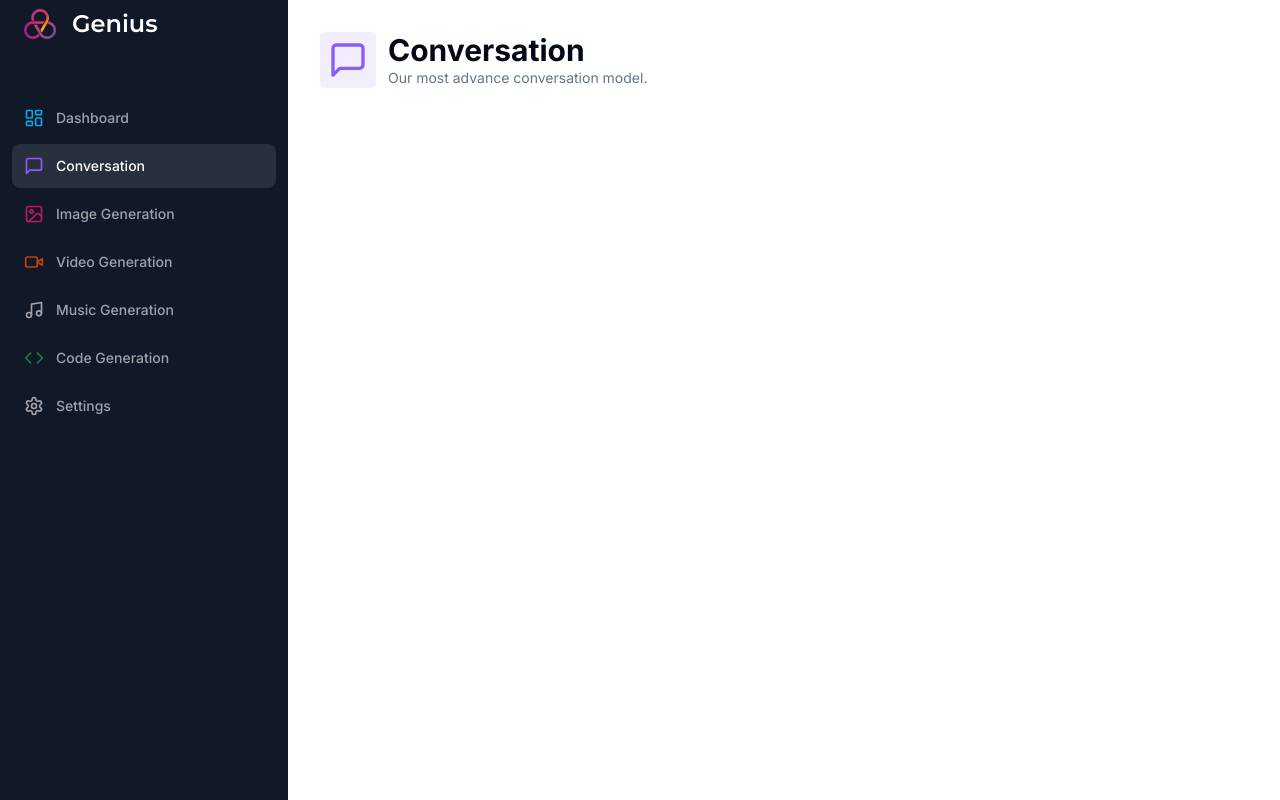
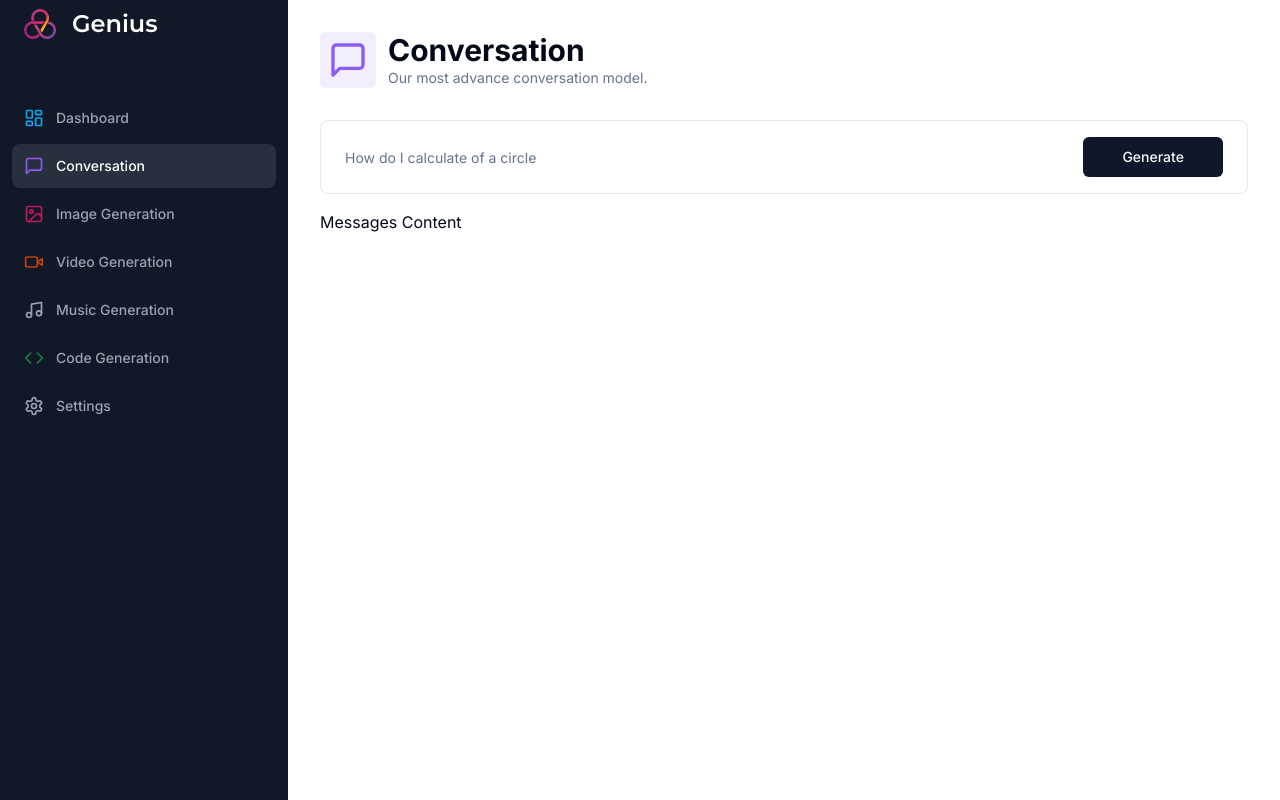
Before and after one commit to EkramH/genius-ai-sass, a Next.js app: page /conversation in a window 1280 px wide. Built offline with nearby package versions, Linux system fonts and the light colour scheme.

Commit message:
conversation page with form

```diff
--- /dev/null
+++ b/app/(dashboard)/(routes)/conversation/constants.ts
@@ -0,0 +1,7 @@
+import * as z from "zod";
+
+export const formSchema = z.object ({
+    prompt: z.string().min(1, {
+        message: "Prompt is required",
+    })
+})
--- a/app/(dashboard)/(routes)/conversation/page.tsx
+++ b/app/(dashboard)/(routes)/conversation/page.tsx
@@ -1,8 +1,32 @@
+"use client";
+
+import * as z from "zod";
 import { Heading } from "@/components/heading";
 import { MessageSquare } from "lucide-react";
+import { useForm } from "react-hook-form";
+import { formSchema } from "./constants";
+import { zodResolver } from "@hookform/resolvers/zod";
+import { Form, FormControl, FormField, FormItem } from "@/components/ui/form";
+import { Input } from "@/components/ui/input";
+import { Button } from "@/components/ui/button";
+import { useEffect, useState } from "react";
 
 
 const Conversation = () => {
+
+    const form = useForm<z.infer<typeof formSchema>>({
+        resolver: zodResolver(formSchema),
+        defaultValues: {
+            prompt: ""
+        }
+    });
+
+    const isLoading = form.formState.isSubmitting;
+
+    const onSubmit = async (valuse: z.infer<typeof formSchema>) => {
+        console.log(valuse);
+    };
+
     return (
         <div>
             <Heading
@@ -12,6 +36,33 @@
             iconColor="text-violet-500"
             bgColor="bg-violet-500/10"
             />
+            <div className="px-4 lg:px-8">
+                <div>
+                    <Form {...form}>
+                        <form onSubmit={form.handleSubmit(onSubmit)} className="rounded-lg border w-full p-4 px-3 md:px-6 focus-within:shadow-sm grid grid-cols-12 gap-2">
+                            <FormField
+                                name="prompt"
+                                render={({ field }) => (
+                                    <FormItem className="col-span-12 lg:col-span-10">
+                                        <FormControl className="m-0 p-0">
+                                            <Input
+                                            className="border-0 outline-none focus-visible:ring-0 focus-visible:ring-transparent"
+                                            disabled={isLoading}
+                                            placeholder="How do I calculate of a circle"
+                                            {...field}
+                                            />
+                                        </FormControl>
+                                </FormItem>)}/>
+                                <Button className="col-span-12 lg:col-span-2" disabled={isLoading}>
+                                    Generate
+                                </Button>
+                        </form>
+                    </Form>
+                </div>
+                <div className="space-y-4 mt-4">
+                    Messages Content
+                </div>
+            </div>
         </div>
     );
 };
--- /dev/null
+++ b/components/ui/form.tsx
@@ -0,0 +1,176 @@
+import * as React from "react"
+import * as LabelPrimitive from "@radix-ui/react-label"
+import { Slot } from "@radix-ui/react-slot"
+import {
+  Controller,
+  ControllerProps,
+  FieldPath,
+  FieldValues,
+  FormProvider,
+  useFormContext,
+} from "react-hook-form"
+
+import { cn } from "@/lib/utils"
+import { Label } from "@/components/ui/label"
+
+const Form = FormProvider
+
+type FormFieldContextValue<
+  TFieldValues extends FieldValues = FieldValues,
+  TName extends FieldPath<TFieldValues> = FieldPath<TFieldValues>
+> = {
+  name: TName
+}
+
+const FormFieldContext = React.createContext<FormFieldContextValue>(
+  {} as FormFieldContextValue
+)
+
+const FormField = <
+  TFieldValues extends FieldValues = FieldValues,
+  TName extends FieldPath<TFieldValues> = FieldPath<TFieldValues>
+>({
+  ...props
+}: ControllerProps<TFieldValues, TName>) => {
+  return (
+    <FormFieldContext.Provider value={{ name: props.name }}>
+      <Controller {...props} />
+    </FormFieldContext.Provider>
+  )
+}
+
+const useFormField = () => {
+  const fieldContext = React.useContext(FormFieldContext)
+  const itemContext = React.useContext(FormItemContext)
+  const { getFieldState, formState } = useFormContext()
+
+  const fieldState = getFieldState(fieldContext.name, formState)
+
+  if (!fieldContext) {
+    throw new Error("useFormField should be used within <FormField>")
+  }
+
+  const { id } = itemContext
+
+  return {
+    id,
+    name: fieldContext.name,
+    formItemId: `${id}-form-item`,
+    formDescriptionId: `${id}-form-item-description`,
+    formMessageId: `${id}-form-item-message`,
+    ...fieldState,
+  }
+}
+
+type FormItemContextValue = {
+  id: string
+}
+
+const FormItemContext = React.createContext<FormItemContextValue>(
+  {} as FormItemContextValue
+)
+
+const FormItem = React.forwardRef<
+  HTMLDivElement,
+  React.HTMLAttributes<HTMLDivElement>
+>(({ className, ...props }, ref) => {
+  const id = React.useId()
+
+  return (
+    <FormItemContext.Provider value={{ id }}>
+      <div ref={ref} className={cn("space-y-2", className)} {...props} />
+    </FormItemContext.Provider>
+  )
+})
+FormItem.displayName = "FormItem"
+
+const FormLabel = React.forwardRef<
+  React.ElementRef<typeof LabelPrimitive.Root>,
+  React.ComponentPropsWithoutRef<typeof LabelPrimitive.Root>
+>(({ className, ...props }, ref) => {
+  const { error, formItemId } = useFormField()
+
+  return (
+    <Label
+      ref={ref}
+      className={cn(error && "text-destructive", className)}
+      htmlFor={formItemId}
+      {...props}
+    />
+  )
+})
+FormLabel.displayName = "FormLabel"
+
+const FormControl = React.forwardRef<
+  React.ElementRef<typeof Slot>,
+  React.ComponentPropsWithoutRef<typeof Slot>
+>(({ ...props }, ref) => {
+  const { error, formItemId, formDescriptionId, formMessageId } = useFormField()
+
+  return (
+    <Slot
+      ref={ref}
+      id={formItemId}
+      aria-describedby={
+        !error
+          ? `${formDescriptionId}`
+          : `${formDescriptionId} ${formMessageId}`
+      }
+      aria-invalid={!!error}
+      {...props}
+    />
+  )
+})
+FormControl.displayName = "FormControl"
+
+const FormDescription = React.forwardRef<
+  HTMLParagraphElement,
+  React.HTMLAttributes<HTMLParagraphElement>
+>(({ className, ...props }, ref) => {
+  const { formDescriptionId } = useFormField()
+
+  return (
+    <p
+      ref={ref}
+      id={formDescriptionId}
+      className={cn("text-sm text-muted-foreground", className)}
+      {...props}
+    />
+  )
+})
+FormDescription.displayName = "FormDescription"
+
+const FormMessage = React.forwardRef<
+  HTMLParagraphElement,
+  React.HTMLAttributes<HTMLParagraphElement>
+>(({ className, children, ...props }, ref) => {
+  const { error, formMessageId } = useFormField()
+  const body = error ? String(error?.message) : children
+
+  if (!body) {
+    return null
+  }
+
+  return (
+    <p
+      ref={ref}
+      id={formMessageId}
+      className={cn("text-sm font-medium text-destructive", className)}
+      {...props}
+    >
+      {body}
+    </p>
+  )
+})
+FormMessage.displayName = "FormMessage"
+
+export {
+  useFormField,
+  Form,
+  FormItem,
+  FormLabel,
+  FormControl,
+  FormDescription,
+  FormMessage,
+  FormField,
+}
--- /dev/null
+++ b/components/ui/input.tsx
@@ -0,0 +1,25 @@
+import * as React from "react"
+
+import { cn } from "@/lib/utils"
+
+export interface InputProps
+  extends React.InputHTMLAttributes<HTMLInputElement> {}
+
+const Input = React.forwardRef<HTMLInputElement, InputProps>(
+  ({ className, type, ...props }, ref) => {
+    return (
+      <input
+        type={type}
+        className={cn(
+          "flex h-10 w-full rounded-md border border-input bg-background px-3 py-2 text-sm ring-offset-background file:border-0 file:bg-transparent file:text-sm file:font-medium placeholder:text-muted-foreground focus-visible:outline-none focus-visible:ring-2 focus-visible:ring-ring focus-visible:ring-offset-2 disabled:cursor-not-allowed disabled:opacity-50",
+          className
+        )}
+        ref={ref}
+        {...props}
+      />
+    )
+  }
+)
+Input.displayName = "Input"
+
+export { Input }
--- /dev/null
+++ b/components/ui/label.tsx
@@ -0,0 +1,26 @@
+"use client"
+
+import * as React from "react"
+import * as LabelPrimitive from "@radix-ui/react-label"
+import { cva, type VariantProps } from "class-variance-authority"
+
+import { cn } from "@/lib/utils"
+
+const labelVariants = cva(
+  "text-sm font-medium leading-none peer-disabled:cursor-not-allowed peer-disabled:opacity-70"
+)
+
+const Label = React.forwardRef<
+  React.ElementRef<typeof LabelPrimitive.Root>,
+  React.ComponentPropsWithoutRef<typeof LabelPrimitive.Root> &
+    VariantProps<typeof labelVariants>
+>(({ className, ...props }, ref) => (
+  <LabelPrimitive.Root
+    ref={ref}
+    className={cn(labelVariants(), className)}
+    {...props}
+  />
+))
+Label.displayName = LabelPrimitive.Root.displayName
+
+export { Label }
--- a/package.json
+++ b/package.json
@@ -10,7 +10,9 @@
   },
   "dependencies": {
     "@clerk/nextjs": "^4.23.1",
+    "@hookform/resolvers": "^3.2.0",
     "@radix-ui/react-dialog": "^1.0.4",
+    "@radix-ui/react-label": "^2.0.2",
     "@radix-ui/react-slot": "^1.0.2",
     "@types/node": "20.4.4",
     "@types/react": "18.2.15",
@@ -25,9 +27,11 @@
     "postcss": "8.4.27",
     "react": "18.2.0",
     "react-dom": "18.2.0",
+    "react-hook-form": "^7.45.4",
     "tailwind-merge": "^1.14.0",
     "tailwindcss": "3.3.3",
     "tailwindcss-animate": "^1.0.6",
-    "typescript": "5.1.6"
+    "typescript": "5.1.6",
+    "zod": "^3.21.4"
   }
 }
```
Also changed, not shown: 1 other file (tests, documents, lock files or other folders).
